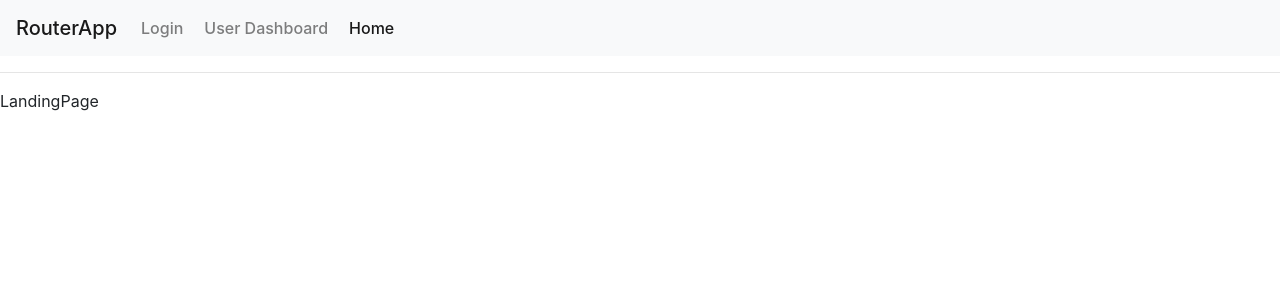
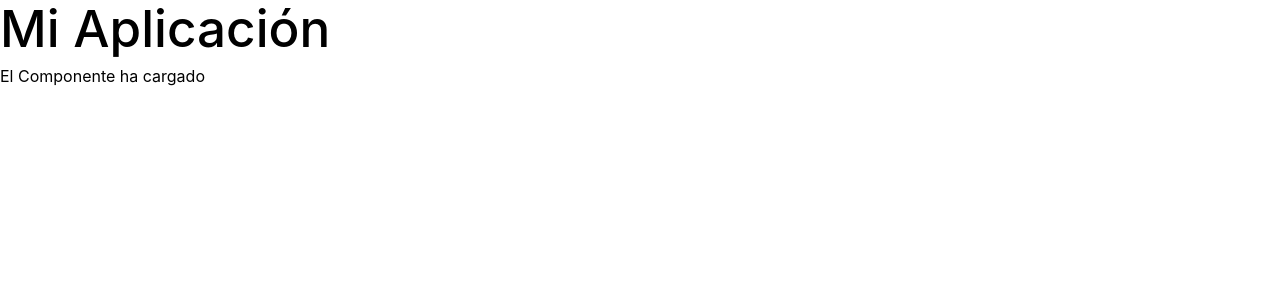
Before and after one commit to Doniben/basic-goit-sample, a React (Vite) app in the folder goit-event/: page / in a window 1280 px wide. Shown: the top 300 px of the page. Built offline with nearby package versions, Linux system fonts and the light colour scheme.

Commit message:
main app with lazzyapp

```diff
--- a/goit-event/src/main.jsx
+++ b/goit-event/src/main.jsx
@@ -5,13 +5,16 @@ import { BrowserRouter } from 'react-router-dom'
 import './index.css'
 import RouteApp from './5-Enrutamiento/RouteApp'
 import { UserProvider } from './context/UserProvider'
+import { LazyApp } from './6. Lazy & Suspense/LazyApp'
+import { CirclesWithBar } from 'react-loader-spinner'
 
 ReactDOM.createRoot(document.getElementById('root')).render(
   <React.StrictMode>
-    <BrowserRouter> {/* Componente de nivel superior(Higher order component) */}
+    {/* <BrowserRouter>
       <UserProvider>
         <RouteApp />
       </UserProvider>
-    </BrowserRouter>
+    </BrowserRouter> */}
+    <LazyApp />
   </React.StrictMode>,
 )
```
